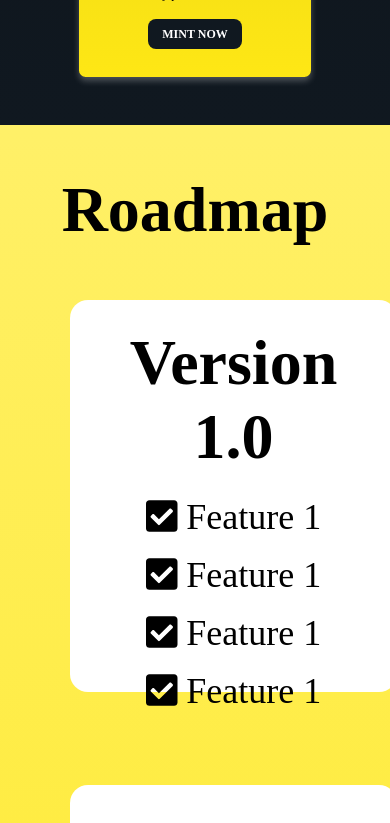
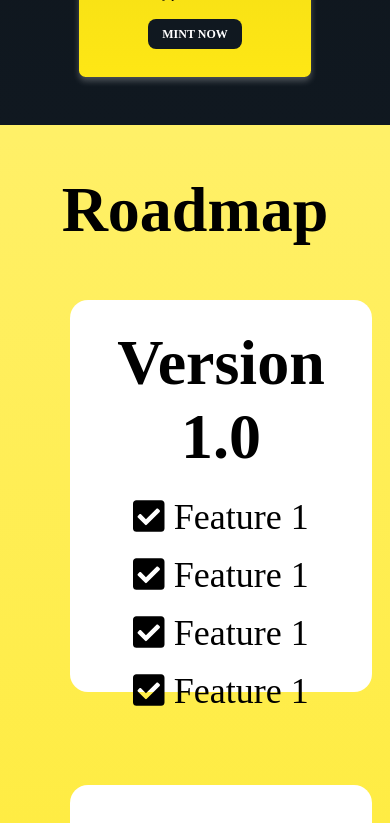
Before and after one commit to marcoruggeri/landing-page-hackaton, a React (Create React App) app: page / in a window 390 px wide. Shown: the part 2655-3478 px from the top of the page. Built offline with nearby package versions, Linux system fonts and the light colour scheme; a web font is replaced by a local one.

Commit message:
Update index.css

```diff
--- a/src/index.css
+++ b/src/index.css
@@ -324,4 +324,7 @@ Version Card
   .version--cards {
     max-width: 250px;
   }
+  .versionCard {
+    width: 250px;
+  }
 }
```
